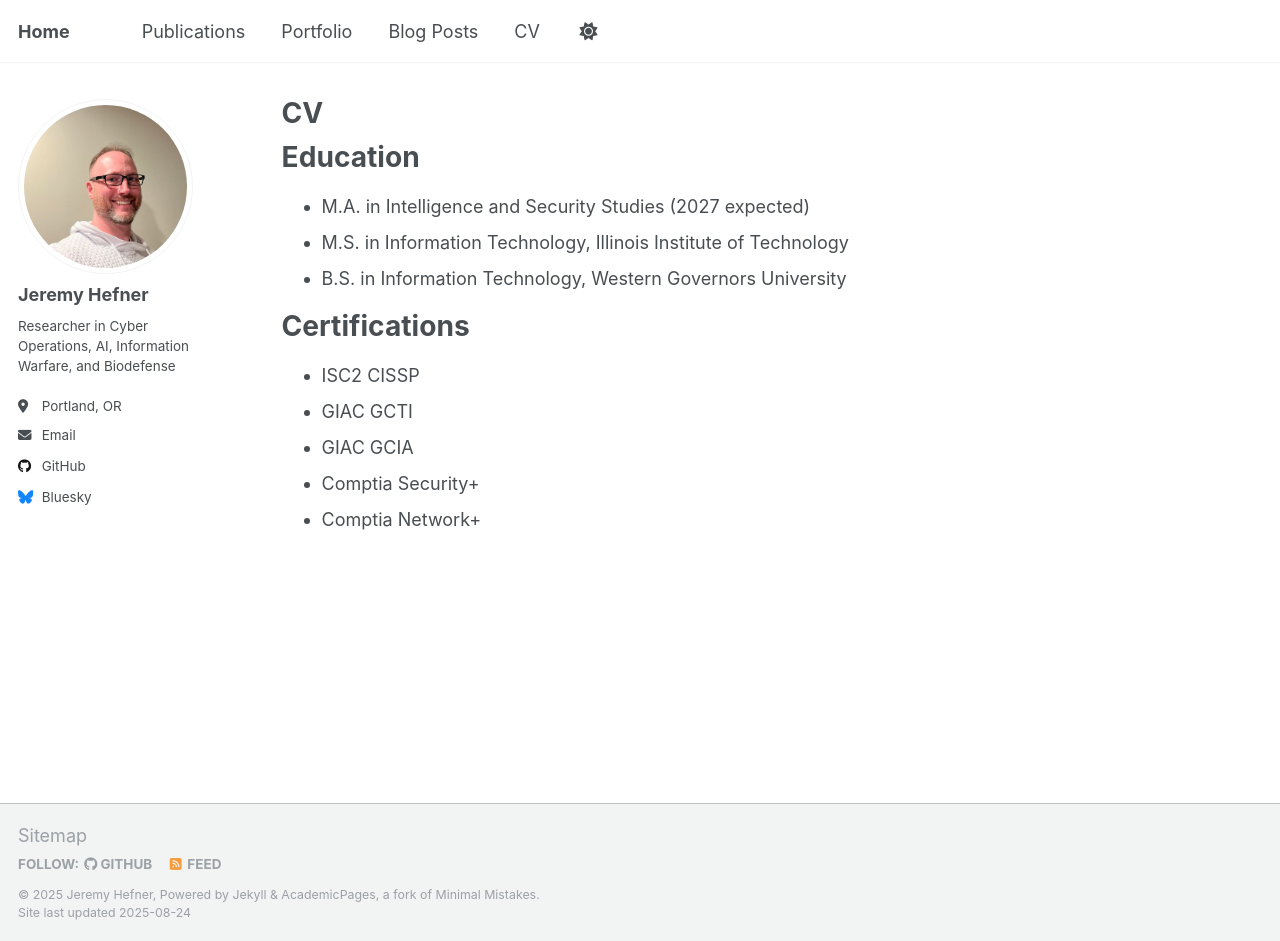
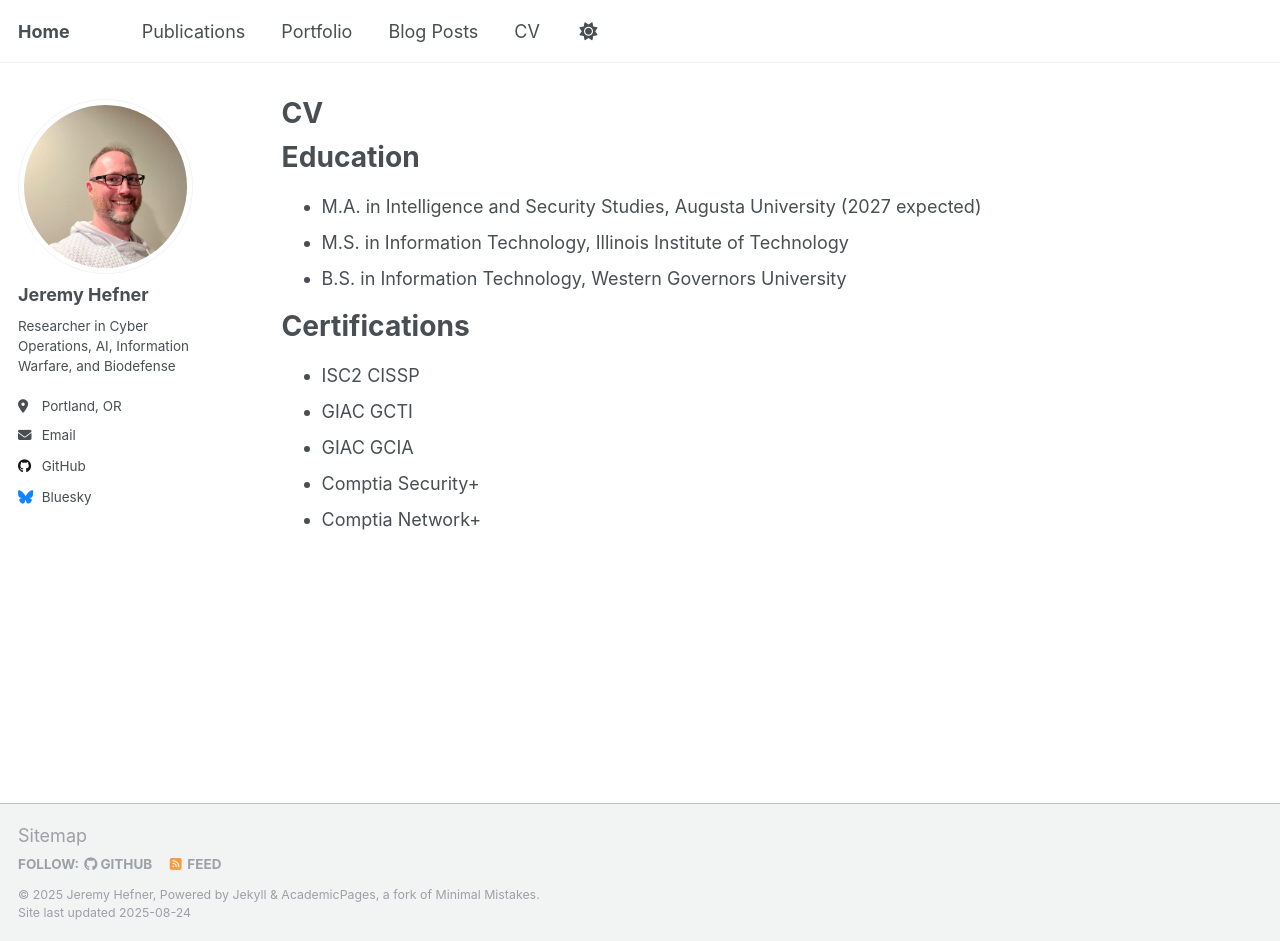
Before and after one commit to wvhefner/wvhefner.github.io, a Jekyll site: the page built from _pages/cv.md, in a window 1280 px wide and 941 px high. Built offline with Jekyll 4.4.1, drawn with Linux system fonts in a browser that asks for light colours; a script that is not in the unit is left out.

Commit message:
Update cv.md

```diff
--- a/_pages/cv.md
+++ b/_pages/cv.md
@@ -11,7 +11,7 @@ redirect_from:
 
 Education
 ======
-* M.A. in Intelligence and Security Studies (2027 expected)
+* M.A. in Intelligence and Security Studies, Augusta University (2027 expected)
 * M.S. in Information Technology, Illinois Institute of Technology
 * B.S. in Information Technology, Western Governors University
 
```
